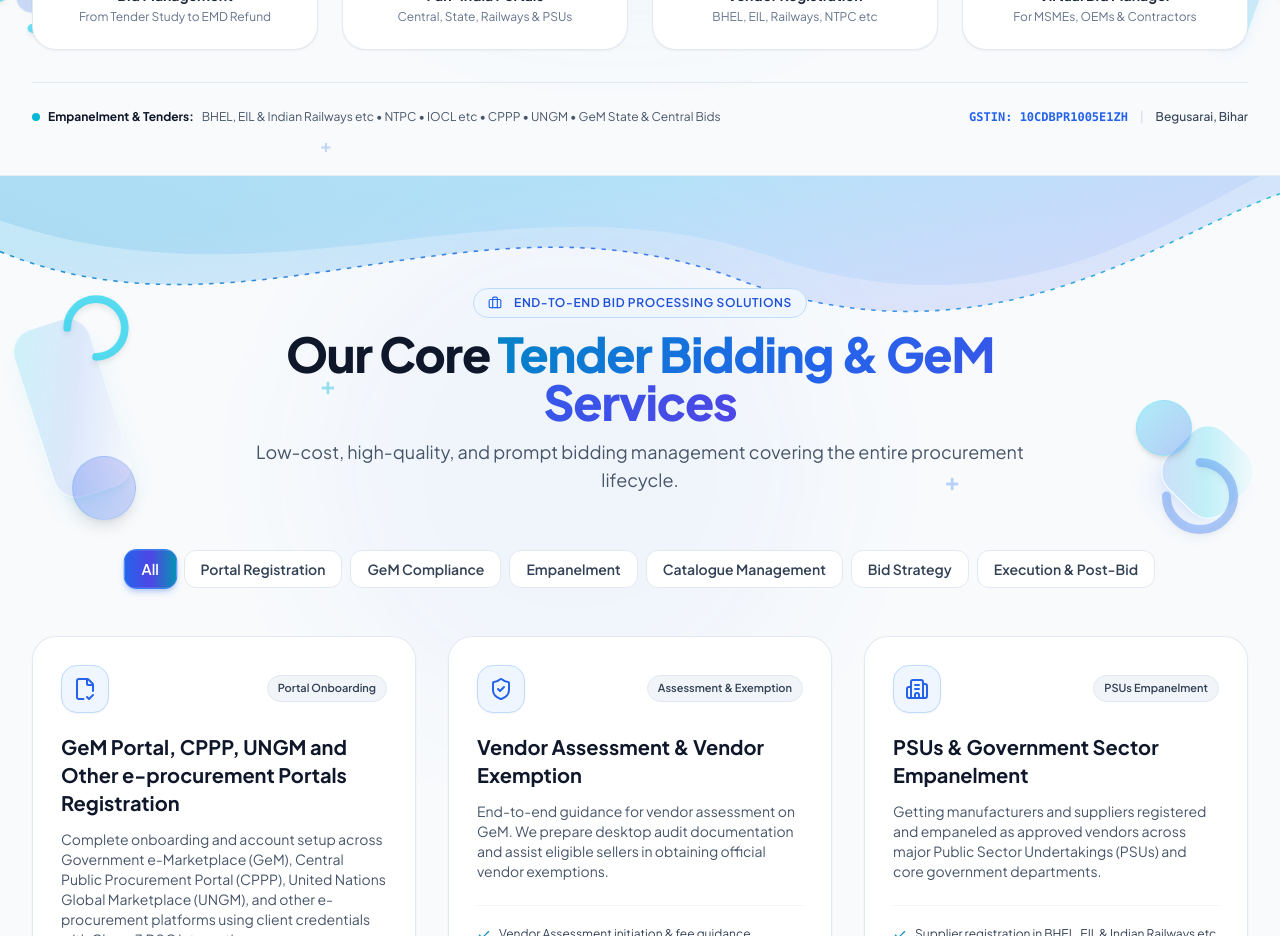
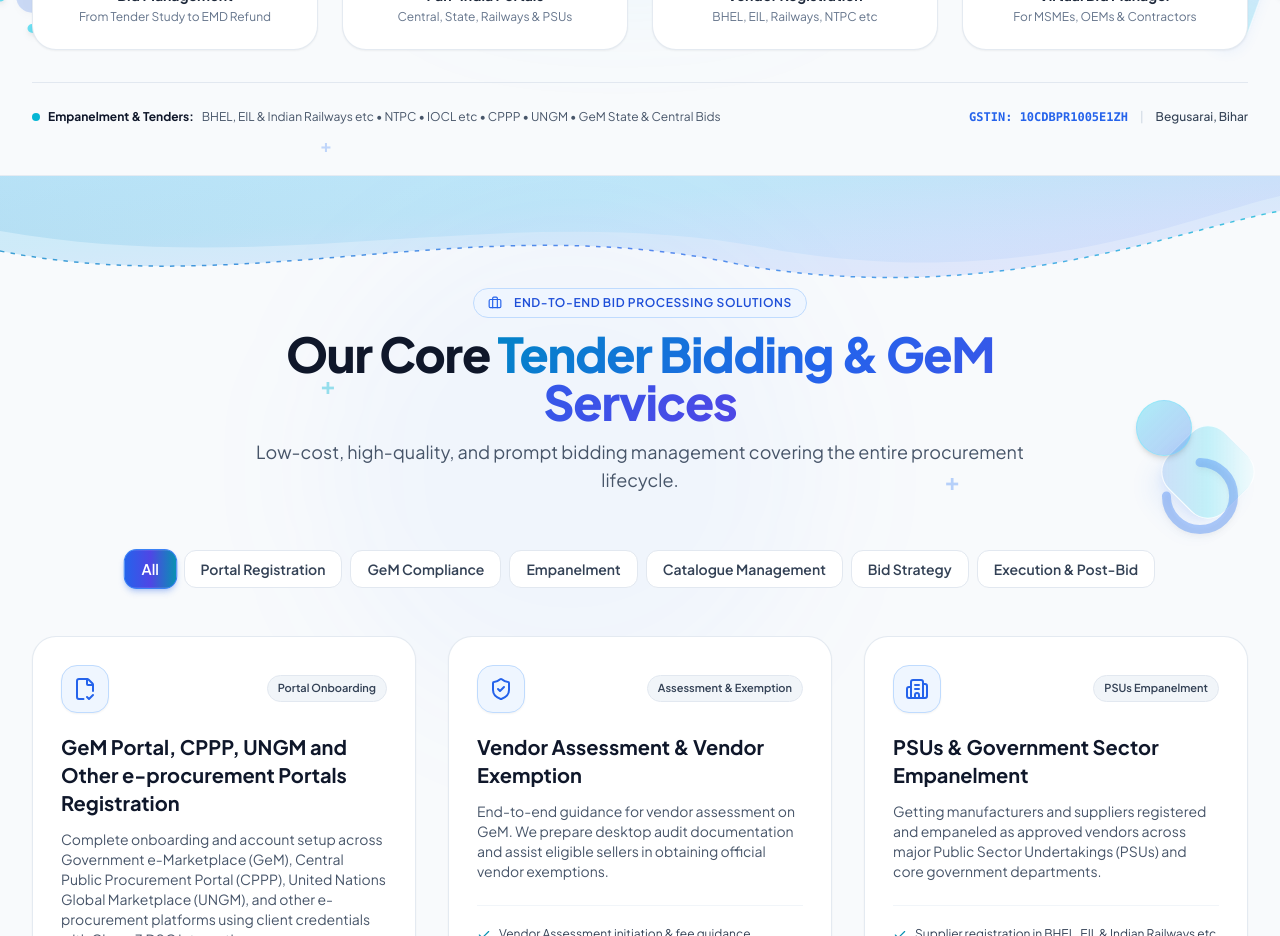
Before and after one commit to dntsbidmatrix/dnts, a React (Vite) app: page / in a window 1280 px wide. Shown: the part 1220-2156 px from the top of the page. Built offline with nearby package versions, Linux system fonts and the light colour scheme.

Commit message:
Shorten Services top wave height and remove left shape while preserving right shape

```diff
--- a/src/components/Services.jsx
+++ b/src/components/Services.jsx
@@ -45,46 +45,46 @@
         <div className="absolute top-1/2 right-10 w-[500px] h-[500px] bg-cyan-500/[0.035] rounded-full blur-3xl" />
         <div className="absolute bottom-10 left-1/3 w-[600px] h-[400px] bg-indigo-500/[0.03] rounded-full blur-3xl" />
 
-        {/* Top Fluid Wave Ribbon with Tracing Contour (Ref: Image 1 & 3) */}
-        <svg className="absolute -top-10 left-0 w-full h-84 pointer-events-none" viewBox="0 0 1440 320" fill="none" preserveAspectRatio="none">
+        {/* Top Short Fluid Wave Ribbon (Ref: User request - shallow height, stays above text) */}
+        <svg className="absolute top-0 left-0 w-full h-36 sm:h-40 pointer-events-none" viewBox="0 0 1440 160" fill="none" preserveAspectRatio="none">
           {/* Layer 1: Background Depth Wave (Subtle Offset Layer) */}
           <path
-            d="M0,95 C320,205 580,30 880,140 C1160,230 1340,75 1440,35 L1440,0 L0,0 Z"
+            d="M0,55 C320,105 580,20 880,75 C1160,115 1340,40 1440,20 L1440,0 L0,0 Z"
             fill="url(#services-wave-back)"
           />
 
           {/* Layer 2: Main Colored Wave Curve Shape (Visible Gradient Wash) */}
           <path
-            d="M0,130 C280,245 540,45 840,165 C1120,265 1320,105 1440,65 L1440,0 L0,0 Z"
+            d="M0,75 C280,125 540,30 840,90 C1120,130 1320,55 1440,35 L1440,0 L0,0 Z"
             fill="url(#services-wave-grad)"
           />
 
-          {/* Layer 3: Crisp Dotted Tracing Contour Line */}
+          {/* Layer 3: Crisp Contour Line */}
           <path
-            d="M0,130 C280,245 540,45 840,165 C1120,265 1320,105 1440,65"
+            d="M0,75 C280,125 540,30 840,90 C1120,130 1320,55 1440,35"
             stroke="url(#services-wave-stroke)"
-            strokeWidth="1.75"
+            strokeWidth="1.5"
             strokeDasharray="5 7"
-            opacity="0.85"
+            opacity="0.75"
           />
 
           <defs>
             {/* Primary Colored Wave Portion */}
             <linearGradient id="services-wave-grad" x1="0" y1="0" x2="1" y2="1">
-              <stop offset="0%" stopColor="#38BDF8" stopOpacity="0.26" />
-              <stop offset="35%" stopColor="#0EA5E9" stopOpacity="0.22" />
-              <stop offset="70%" stopColor="#3B82F6" stopOpacity="0.18" />
-              <stop offset="100%" stopColor="#6366F1" stopOpacity="0.16" />
+              <stop offset="0%" stopColor="#38BDF8" stopOpacity="0.22" />
+              <stop offset="35%" stopColor="#0EA5E9" stopOpacity="0.18" />
+              <stop offset="70%" stopColor="#3B82F6" stopOpacity="0.15" />
+              <stop offset="100%" stopColor="#6366F1" stopOpacity="0.14" />
             </linearGradient>
 
             {/* Depth Wave Layer */}
             <linearGradient id="services-wave-back" x1="0" y1="0" x2="1" y2="0">
-              <stop offset="0%" stopColor="#0284C7" stopOpacity="0.14" />
-              <stop offset="50%" stopColor="#38BDF8" stopOpacity="0.11" />
-              <stop offset="100%" stopColor="#818CF8" stopOpacity="0.12" />
+              <stop offset="0%" stopColor="#0284C7" stopOpacity="0.12" />
+              <stop offset="50%" stopColor="#38BDF8" stopOpacity="0.09" />
+              <stop offset="100%" stopColor="#818CF8" stopOpacity="0.10" />
             </linearGradient>
 
-            {/* Dotted Stroke Line */}
+            {/* Stroke Line */}
             <linearGradient id="services-wave-stroke" x1="0" y1="0" x2="1" y2="0">
               <stop offset="0%" stopColor="#0284C7" />
               <stop offset="50%" stopColor="#2563EB" />
@@ -92,22 +92,6 @@
             </linearGradient>
           </defs>
         </svg>
-
-        {/* Left Side: Modern Floating Tilted Capsule, Crescent Arc & Spheres (Ref: Image 1 & 2) */}
-        <div className="hidden lg:block absolute left-8 top-36">
-          <div className="relative">
-            {/* Tilted Rounded Capsule */}
-            <div className="w-20 h-44 rounded-3xl bg-gradient-to-br from-cyan-400/20 via-blue-500/15 to-transparent rotate-[-18deg] shadow-xl shadow-cyan-500/10 border border-white/70 backdrop-blur-sm" />
-
-            {/* Layered Floating Sphere */}
-            <div className="absolute -bottom-6 -right-6 w-16 h-16 rounded-full bg-gradient-to-tr from-blue-600/30 to-indigo-600/20 shadow-lg border border-blue-400/30" />
-
-            {/* Crescent Arc Ring (Ref: Image 1) */}
-            <svg className="absolute -top-10 -right-8 w-24 h-24 text-cyan-400 drop-shadow-md" viewBox="0 0 100 100" fill="none">
-              <path d="M 20 50 A 30 30 0 1 1 50 80" stroke="currentColor" strokeWidth="8" strokeLinecap="round" opacity="0.75" />
-            </svg>
-          </div>
-        </div>
 
         {/* Polka Dot Matrix Cluster (Left Margin - Ref: Image 1) */}
         <div className="hidden xl:grid grid-cols-6 gap-2.5 absolute left-12 top-[600px] opacity-30">
```
